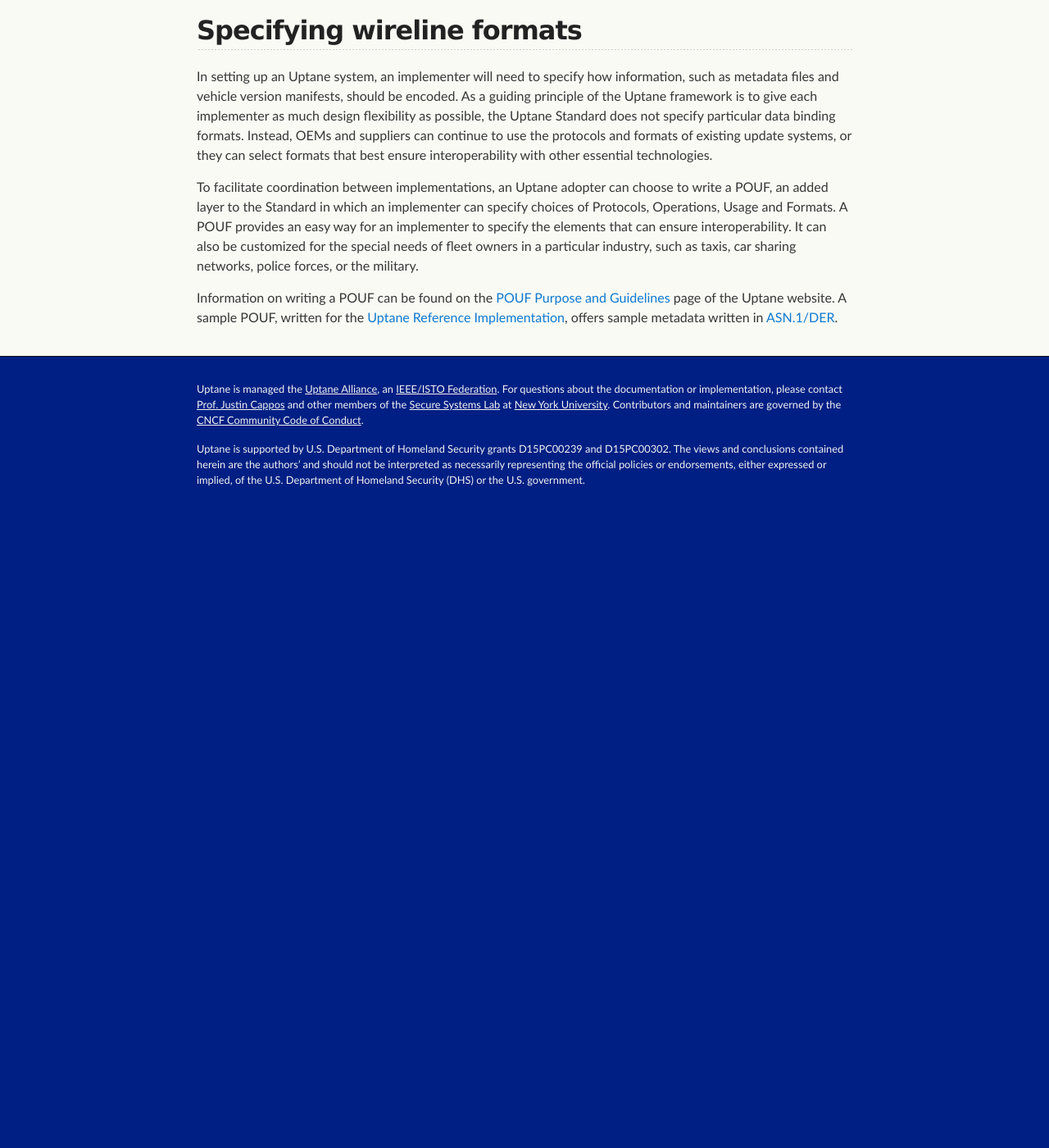
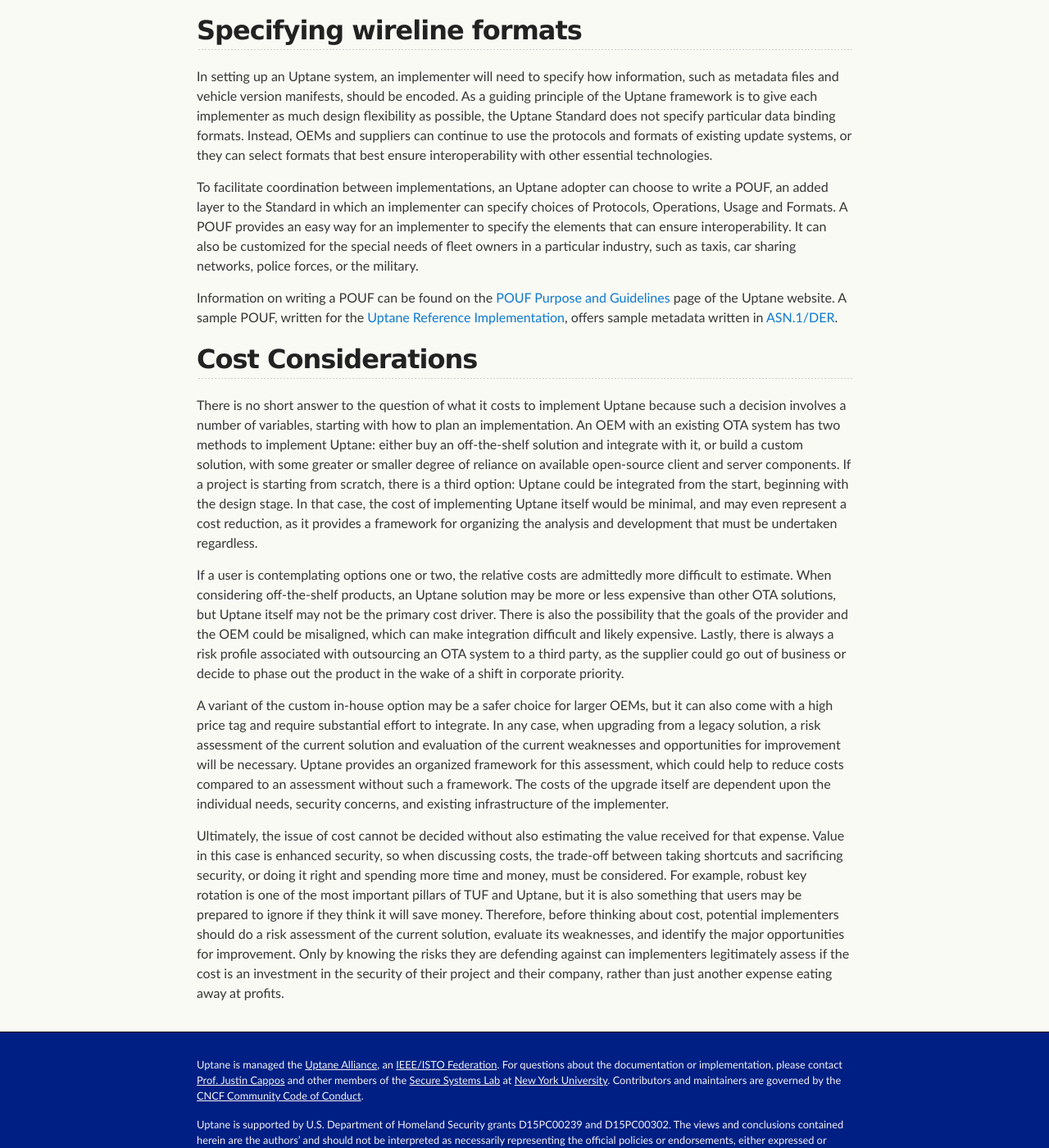
Before and after one commit to uptane/deployment-considerations, a Jekyll site: the page built from repositories.md, in a window 1280 px wide and 1400 px high, scrolled down 10344 px. Shown: the whole window at 82% size. Built offline with Jekyll 4.4.1, drawn with Linux system fonts in a browser that asks for light colours; our own code applies the rules of GitHub Pages for plain Markdown files; before the commit the page ends 10974 px from its top, so only the background shows below that.

Commit message:
Added costs considerations text to resolve Standard Issue #223 (#122)
* Added costs considerations

This

* Update repositories.md

Co-authored-by: Patti Vacek <pattivacek@gmail.com>

* Update repositories.md

Co-authored-by: Patti Vacek <pattivacek@gmail.com>

* Update repositories.md

Co-authored-by: Patti Vacek <pattivacek@gmail.com>

* tweaking text further

@pattivacek's edits spurred a bit more polishing. This reads much better I believe than the original.

Question--@pattivacek--I changed a phrase in the next to last sentence of the next to last paragraph to "to reduce costs compared to an assessment without such a framework." It originally read "with" such a framework but that didn't read right. Let me know if this is correct.

Co-authored-by: Patti Vacek <pattivacek@gmail.com>

```diff
--- a/repositories.md
+++ b/repositories.md
@@ -235,3 +235,13 @@ In setting up an Uptane system, an implementer will need to specify how informat
 To facilitate coordination between implementations, an Uptane adopter can choose to write a POUF, an added layer to the Standard in which an implementer can specify choices of Protocols, Operations, Usage and Formats. A POUF provides an easy way for an implementer to specify the elements that can ensure interoperability. It can also be customized for the special needs of fleet owners in a particular industry, such as taxis, car sharing networks, police forces, or the military.
 
 Information on writing a POUF can be found on the [POUF Purpose and Guidelines](https://uptane.github.io/pouf.html) page of the Uptane website. A sample POUF, written for the [Uptane Reference Implementation](https://uptane.github.io/reference_pouf.html), offers sample metadata written in [ASN.1/DER](https://github.com/uptane/uptane.github.io/blob/master/reference_pouf.md#file-formats).
+
+## Cost Considerations
+
+There is no short answer to the question of what it costs to implement Uptane because such a decision involves a number of variables, starting with how to plan an implementation.  An OEM with an existing OTA system has two methods to implement Uptane: either buy an off-the-shelf solution and integrate with it, or build a custom solution, with some greater or smaller degree of reliance on available open-source client and server components. If a project is starting from scratch, there is a third option: Uptane could be integrated from the start, beginning with the design stage. In that case, the cost of implementing Uptane itself would be minimal, and may even represent a cost reduction, as it provides a framework for organizing the analysis and development that must be undertaken regardless.
+
+If a user is contemplating options one or two, the relative costs are admittedly more difficult to estimate. When considering off-the-shelf products, an Uptane solution may be more or less expensive than other OTA solutions, but Uptane itself may not be the primary cost driver. There is also the possibility that the goals of the provider and the OEM could be misaligned, which can make integration difficult and likely expensive. Lastly, there is always a risk profile associated with outsourcing an OTA system to a third party, as the supplier could go out of business or decide to phase out the product in the wake of a shift in corporate priority.
+
+A variant of the custom in-house option may be a safer choice for larger OEMs, but it can also come with a high price tag and require substantial effort to integrate. In any case, when upgrading from a legacy solution, a risk assessment of the current solution and evaluation of the current weaknesses and opportunities for improvement will be necessary. Uptane provides an organized framework for this assessment, which could help to reduce costs compared to an assessment without such a framework. The costs of the upgrade itself are dependent upon the individual needs, security concerns, and existing infrastructure of the implementer.
+
+Ultimately, the issue of cost cannot be decided without also estimating the value received for that expense. Value in this case is enhanced security, so when discussing costs, the trade-off between taking shortcuts and sacrificing security, or doing it right and spending more time and money, must be considered. For example, robust key rotation is one of the most important pillars of TUF and Uptane, but it is also something that users may be prepared to ignore if they think it will save money. Therefore, before thinking about cost, potential implementers should do a risk assessment of the current solution, evaluate its weaknesses, and identify the major opportunities for improvement.  Only by knowing the risks they are defending against can implementers legitimately assess if the cost is an investment in the security of their project and their company, rather than just another expense eating away at profits.
```
